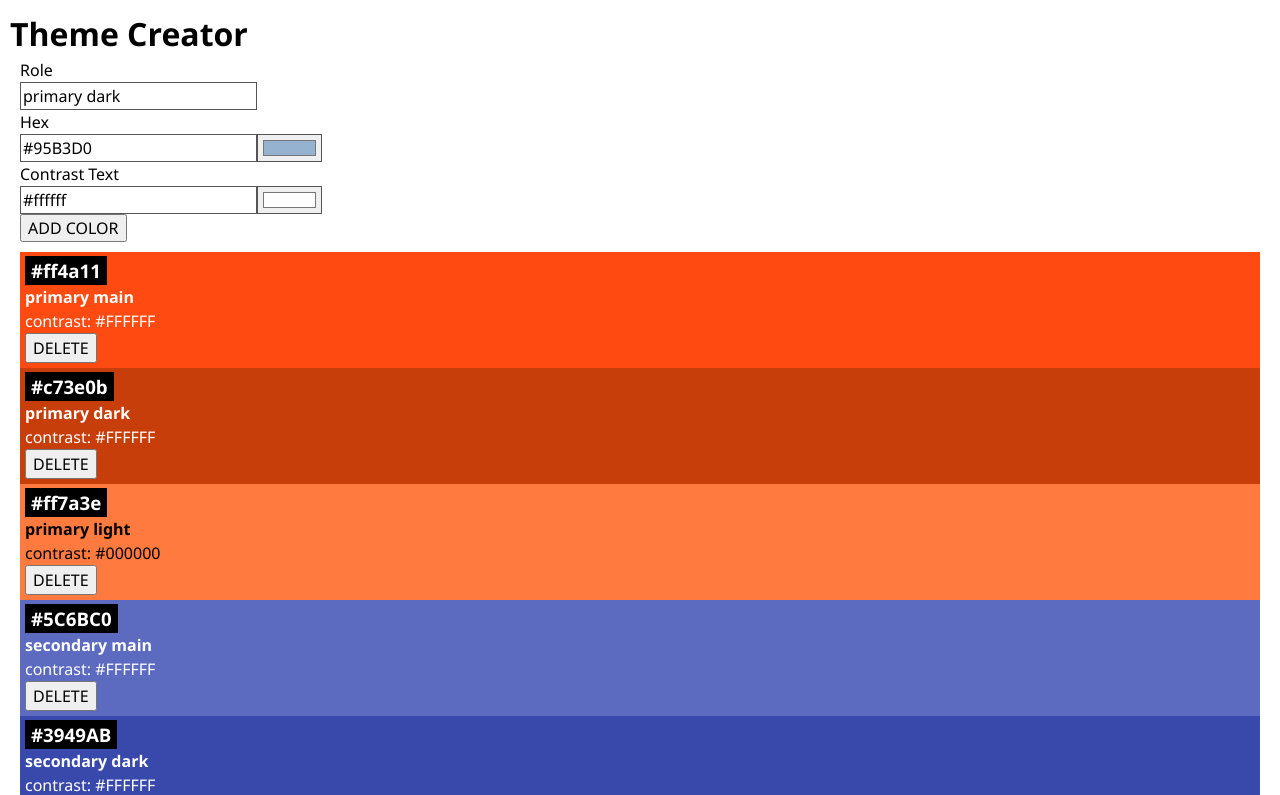
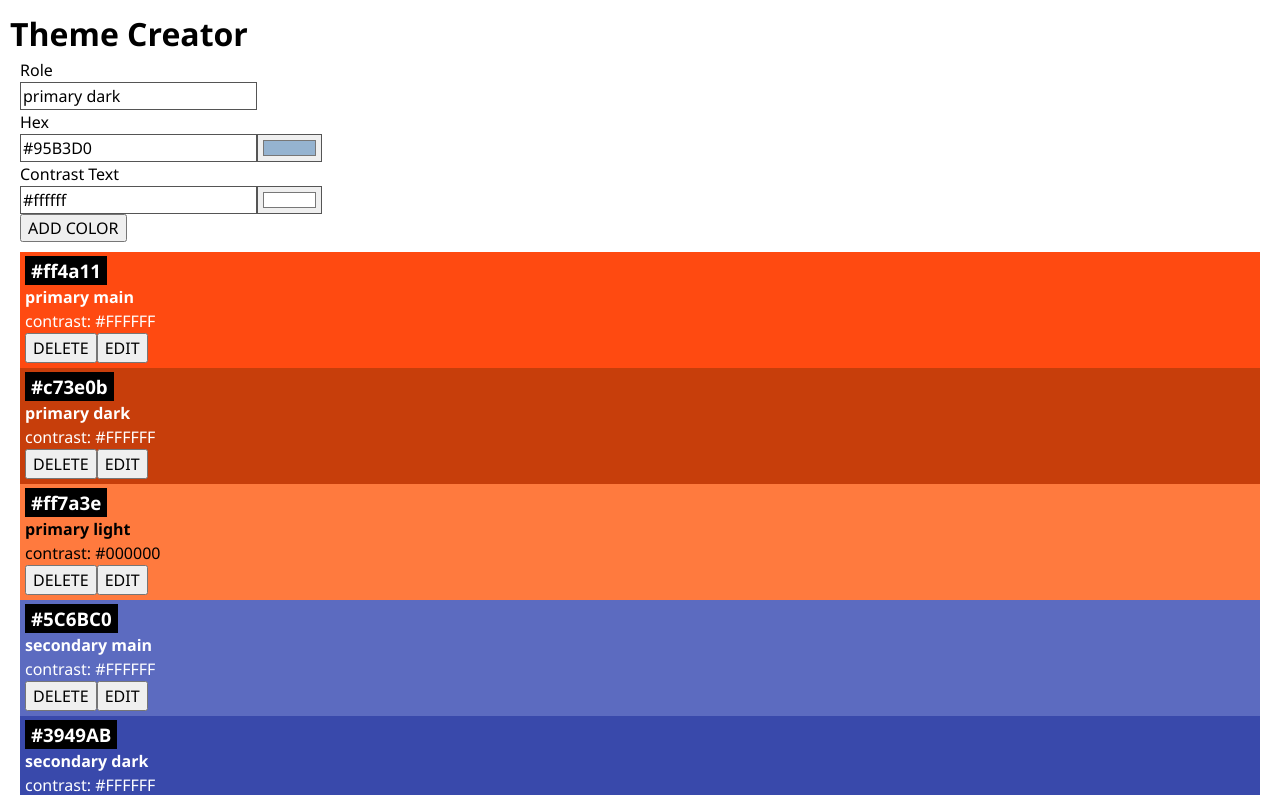
Before and after one commit to isabeen/web-react-recap-project, a React (Vite) app: page / in a window 1280 px wide. Shown: the top 795 px of the page. Built offline with nearby package versions, Linux system fonts and the light colour scheme.

Commit message:
start task to edit color

```diff
--- a/src/App.jsx
+++ b/src/App.jsx
@@ -12,9 +12,9 @@ function App() {
     setColorCard([{ id: uid(), ...newColor }, ...colorCard]);
   };
 
-  const handleDeleteColor = (cardToDelete) => {
+  const handleDeleteColor = (cardToDeleteId) => {
     const updatedCards = colorCard.filter(
-      (color) => color.id !== cardToDelete.id
+      (color) => color.id !== cardToDeleteId
     );
     setColorCard(updatedCards);
   };
--- a/src/Components/Color/Color.jsx
+++ b/src/Components/Color/Color.jsx
@@ -1,9 +1,11 @@
 import "./Color.css";
 import { useState } from "react";
+import ColorForm from "./ColorForm";
 
 export default function Color({ color, onDelete }) {
   const [deleteColor, setDeleteColor] = useState(false);
   const [isDeleteVisible, setDeleteVisible] = useState(true);
+  const [editClicked, setEditClicked] = useState(false);
 
   const handleDeleteClick = () => {
     setDeleteVisible(false);
@@ -11,11 +13,22 @@ export default function Color({ color, onDelete }) {
   };
 
   const handleConfirmDelete = () => {
-    onDelete(color);
+    onDelete(color.id);
   };
 
   const handleCancelClick = () => {
     return setDeleteVisible(true);
+  };
+
+  const handleEditClick = () => {
+    setDeleteVisible(false);
+    setDeleteColor(false);
+    setEditClicked(true);
+  };
+
+  const handleCancelEdit = () => {
+    setDeleteVisible(true);
+    setEditClicked(false);
   };
 
   return (
@@ -31,7 +44,10 @@ export default function Color({ color, onDelete }) {
       <p>contrast: {color.contrastText}</p>
       <div>
         {isDeleteVisible ? (
-          <button onClick={handleDeleteClick}>DELETE</button>
+          <>
+            <button onClick={handleDeleteClick}>DELETE</button>
+            <button onClick={handleEditClick}>EDIT</button>
+          </>
         ) : (
           deleteColor && (
             <div>
@@ -41,6 +57,12 @@ export default function Color({ color, onDelete }) {
             </div>
           )
         )}
+        {editClicked ? (
+          <div>
+            <ColorForm initialColor={color} onAddColor={color.id} />
+            <button onClick={handleCancelEdit}>CANCEL</button>
+          </div>
+        ) : null}
       </div>
     </div>
   );
```
